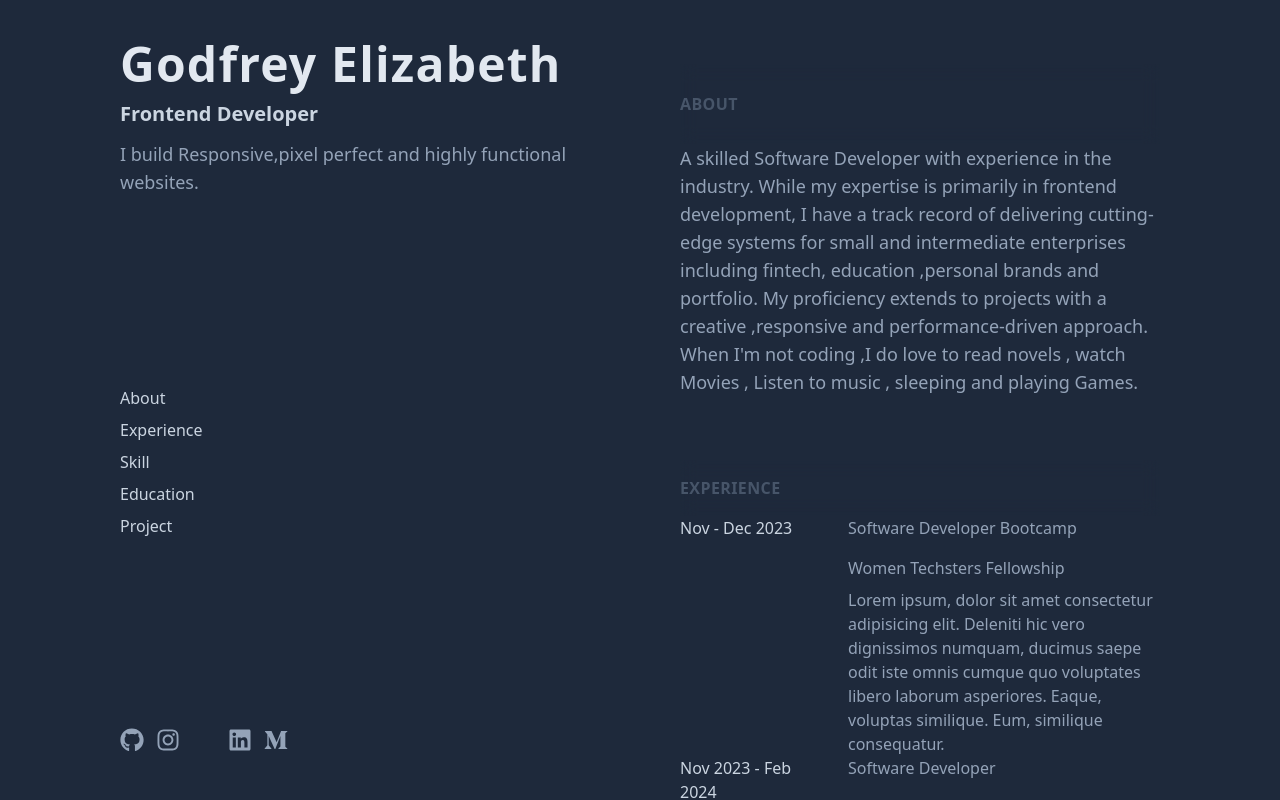
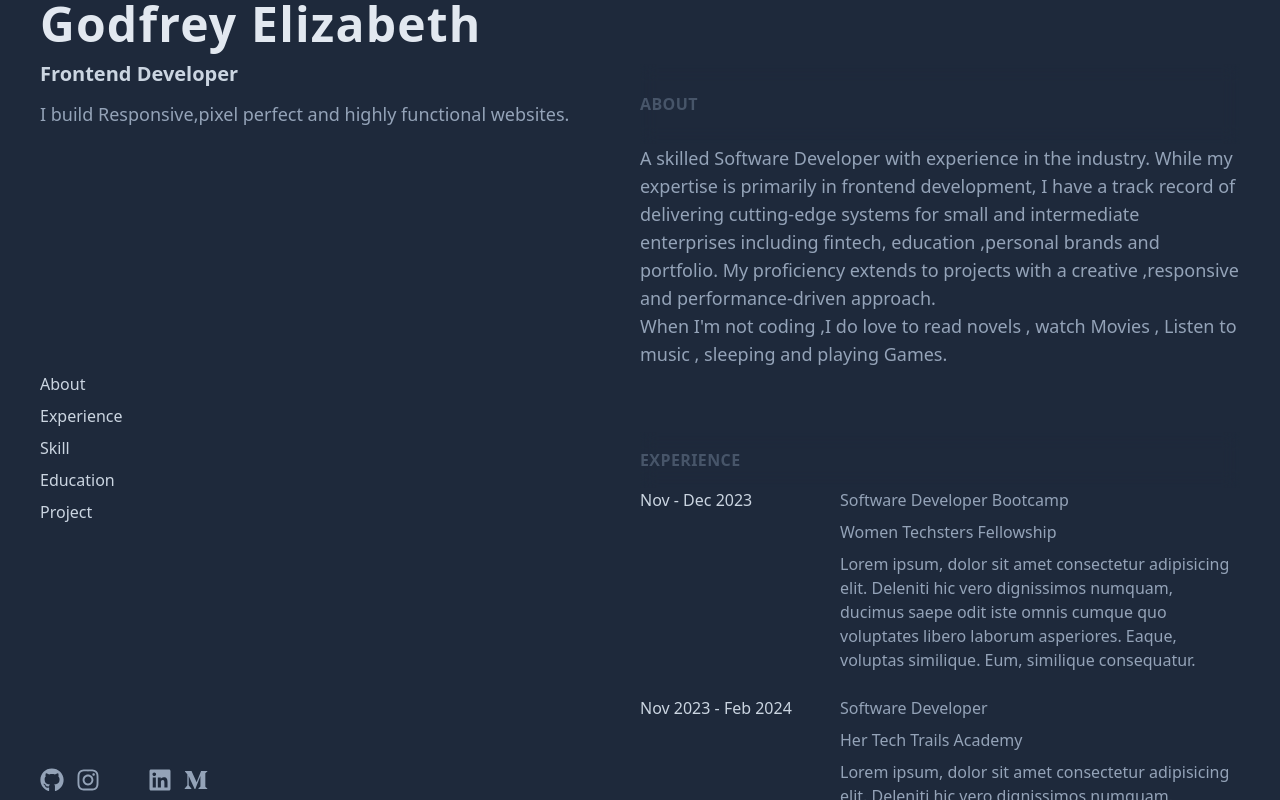
Before and after one commit to miyemicodes/my-portfolio, a React (Create React App) app: page / in a window 1280 px wide. Built offline with nearby package versions, Linux system fonts and the light colour scheme; some icons are missing; a small style sheet from the web is missing.

Commit message:
initial commit

```diff
--- a/src/components/App.jsx
+++ b/src/components/App.jsx
@@ -4,11 +4,9 @@ import Introduction from "./Introduction";
 
 function App() {
   return (
-    <div className="w-screen min-h-screen flex align-items-center justify-items-center bg-slate-800 lg:h-64 px-20">
-      <div className=" sm:flex flex-col m lg:flex-row ">
-        <Introduction />
-        <Details />
-      </div>
+    <div className="w-screen md:h-screen grid grid-cols-1 md:grid-cols-2 bg-slate-800 px-10">
+      <Introduction />
+      <Details />
     </div>
   );
 }
--- a/src/components/Details.jsx
+++ b/src/components/Details.jsx
@@ -45,16 +45,16 @@ function createProjectDetails(projectDetails) {
 
 function Details() {
   return (
-    <div
-      className="port-details lg:flex-1 px-10 overflow-y-auto overflow-hidden remove-scrollbar"
-    >
+    <div className="overflow-y-auto overflow-hidden remove-scrollbar">
       <About />
 
       <div className="relative" id="experience">
         <h2 className="sticky top-0 py-4 text-base font-bold tracking-wide text-slate-600 backdrop-blur">
           EXPERIENCE
         </h2>
-        {myExperience.map(createWorkDetails)}
+        <div className="flex flex-col gap-6">
+          {myExperience.map(createWorkDetails)}
+        </div>
       </div>
 
       <div className="relative" id="skill">
@@ -69,7 +69,7 @@ function Details() {
 
       <Education />
 
-      <div className="w-full relative"  id="project">
+      <div className="w-full relative" id="project">
         <h2 className="sticky top-0 py-4 text-base font-bold tracking-wide text-slate-600 backdrop-blur">
           PROJECTS
         </h2>
--- a/src/components/Introduction.jsx
+++ b/src/components/Introduction.jsx
@@ -4,8 +4,8 @@ import Nav from "./portfolio-nav";
 
 function Introduction() {
   return (
-    <div className="port-intro flex flex-1 flex-col align-center justify-between px-10 py-10">
-      <div className="port-info flex flex-col gap-3">
+    <div className="flex flex-col align-center justify-between">
+      <div className="flex flex-col gap-3">
         <h1 className="text-5xl font-bold tracking-wide text-slate-200">
           Godfrey Elizabeth
         </h1>
--- a/src/components/experience.jsx
+++ b/src/components/experience.jsx
@@ -2,14 +2,14 @@ import React from "react";
 
 function Experience(props) {
   return (
-    <div className="experience-content grid grid-cols-3 gap-x-6 gap-y-9">
+    <div className=" grid grid-cols-3">
       <div className="experience-date col-span-1 text-slate-300">
         {props.duration}
       </div>
 
       <div className="experience-details col-span-2 text-slate-400 ">
         <div>
-          <h2 className="pb-4">{props.role}</h2>
+          <h2 className="pb-2">{props.role}</h2>
         </div>
 
         <p className="pb-2">{props.organization}</p>
--- a/src/components/projects.jsx
+++ b/src/components/projects.jsx
@@ -2,19 +2,18 @@ import React from "react";
 
 function Projects(props) {
   return (
-    <div className="project-content">
-      <div className="project-list md:flex flex-col justify-start lg:flex-row-reverse gap-7">
-        <div>
-          <p className="text-3xl">{props.projectname}</p>
-          <p> {props.description} </p>
-        </div>
+    <div className="flex flex-col lg:flex-row-reverse gap-7">
+      <div>
+        <p className="text-base text-slate-200">{props.projectname}</p>
+        <p className="text-sm text-slate-300"> {props.description} </p>
+      </div>
 
-        <div className="project-img h-30">
-          <img
-            src={props.img}
-            className="object-contain object-top h-[80px] w-[300px]"
-          />
-        </div>
+      <div className="h-[115px] w-[200px] flex-shrink-0">
+        <img
+          src={props.img}
+          className="object-cover object-top h-[115px] w-[200px]"
+          loading="lazy"
+        />
       </div>
     </div>
   );
```
